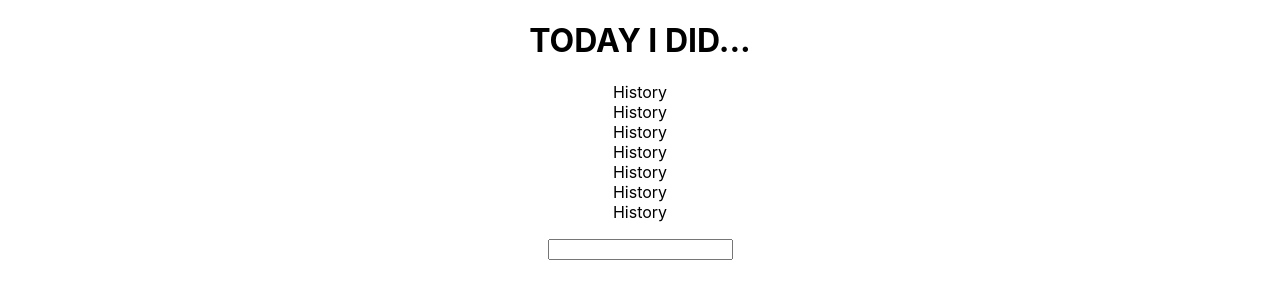
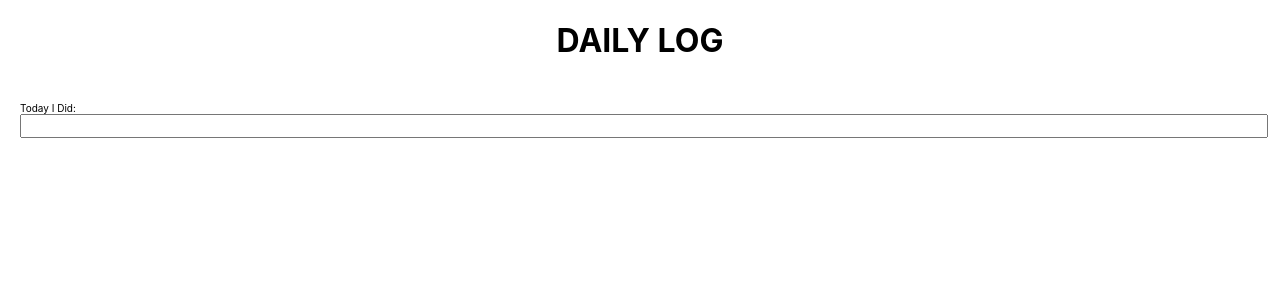
Before and after one commit to tayjchan/todayidid, a React (Create React App) app: page / in a window 1280 px wide. Shown: the top 300 px of the page. Built offline with nearby package versions, Linux system fonts and the light colour scheme.

Commit message:
Add items

```diff
--- a/package.json
+++ b/package.json
@@ -5,7 +5,8 @@
   "dependencies": {
     "react": "^16.7.0",
     "react-dom": "^16.7.0",
-    "react-scripts": "2.1.3"
+    "react-scripts": "2.1.3",
+    "styled-components": "^4.1.3"
   },
   "scripts": {
     "start": "react-scripts start",
--- a/src/App.js
+++ b/src/App.js
@@ -1,21 +1,26 @@
 import React, { Component } from 'react';
 import './App.css';
+import Header from './components/header';
+import Input from './components/input';
+import History from './components/history';
 
 class App extends Component {
+  state = {
+    tasks: [],
+  }
+
+  addItem = (item) => {
+    this.setState((prevState) => ({
+      tasks: [...prevState.tasks, item ],
+    }));
+  }
+
   render() {
     return (
       <div className="App">
-        <h1>TODAY I DID...</h1>
-        <p>
-          History<br/>
-          History<br/>
-          History<br/>
-          History<br/>
-          History<br/>
-          History<br/>
-          History<br/>
-        </p>
-        <input type='text' />
+        <Header text='DAILY LOG'/>
+        <History tasks={this.state.tasks}/>
+        <Input addItem={this.addItem}/>
       </div>
     );
   }
--- a/src/components/header.js
+++ b/src/components/header.js
@@ -8,7 +8,7 @@ export default class Header extends Component {
 
   render() {
     return (
-      <h1>${this.props.text}</h1>
+      <h1>{this.props.text}</h1>
     )
   }
 }
--- a/src/components/history.js
+++ b/src/components/history.js
@@ -4,6 +4,9 @@ export default class History extends Component {
   render() {
     return (
       <div>
+       {this.props.tasks.map((task, index) => {
+        return <li key={index}>{task.time}: {task.value}</li>
+       })}
 
       </div>
     )
--- a/src/components/input.js
+++ b/src/components/input.js
@@ -1,11 +1,49 @@
-import React, { Component } from 'react'
+import React, { Component } from 'react';
+import styled from 'styled-components';
+
+const Form = styled.form`
+  display: flex;
+  flex-direction: column;
+  align-items: flex-start;
+  padding: 20px;
+
+  label{
+    font-size: 10px;
+  }
+
+  input{
+    width: 100%;
+    font-size: 14px;
+    padding: 2px;
+  }
+`;
 
 export default class Input extends Component {
+  state = {
+    value: ''
+  };
+  handleChange = (event) => {
+    this.setState({value: event.target.value});
+  };
+
+  handleSubmit = (event) => {
+    event.preventDefault(); // Prevent window refresh
+    const value = this.state.value;
+    this.setState({value: ''});
+    const datetime = new Date().toLocaleString().split(', ')
+    const date = datetime[0];
+    const time = datetime[1];
+    const task = {value: value, date: date, time: time};
+    console.log(task);
+    this.props.addItem(task);
+  };
+
   render() {
     return (
-      <div>
-
-      </div>
+      <Form onSubmit={this.handleSubmit}>
+        <label>Today I Did:</label>
+        <input value={this.state.value} onChange={this.handleChange}/>
+      </Form>
     )
   }
 }
```
Also changed, not shown: 1 other file (tests, documents, lock files or other folders).
